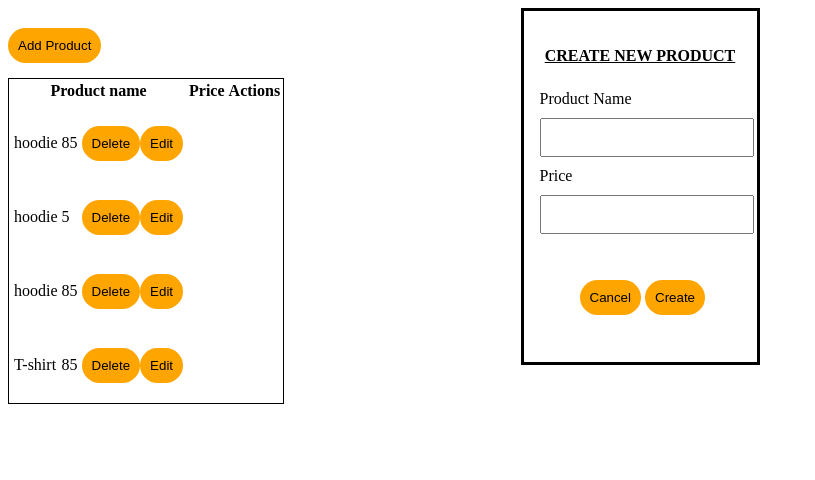
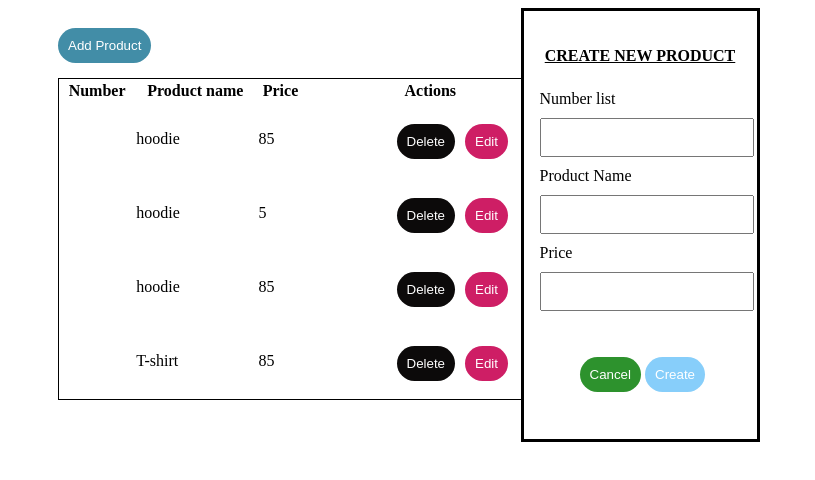
Before and after one commit to Dyna-Hen/dyna-ecommerce_project, a plain HTML site: page seller.html in a window 1280 px wide. Both pictures are taken after a click on the button "Add Product". Shown: the whole page, without its empty margins (0-815 px from the left). Drawn offline with Linux system fonts and the light colour scheme.

```diff
--- a/css-two/style-two.css
+++ b/css-two/style-two.css
@@ -1,6 +1,6 @@
 form{
     background-color: white;
-    /* width: 50%; */
+    /* width: 80%; */
     padding: 15px;
     margin: auto;
     margin-top: 50px;
@@ -18,19 +18,39 @@
     width: 95%;
     margin: 10px 0px;
 }
-input[type=password]{
-    padding: 10px;
-    width: 95%;
-    margin: 10px 0px;
-}
-.rememberme{
-    text-decoration: underline;
-}
 button{
    padding: 10px;
    /* width: 30%; */
    border-radius: 20px;
    margin: 20px 0px 15px 0px;
    border: none;
-   background-color: orange;
+   color: white;
+   /* background-color: orange; */
 }
+#cancelBttColor{
+    background-color: rgb(45, 146, 45);
+}
+#addBttColor{
+    background-color: rgb(66, 141, 167);
+}
+#deletebtt{
+    background-color: rgb(12, 10, 10);
+    margin-left: 90px;
+    margin-right: 10px;
+}
+#editbtt{
+    background-color: rgb(206, 30, 101);
+}
+#createEditButton{
+    background-color: lightskyblue;
+}
+#product-view{
+    margin-left: 50px;
+    width: 400px;
+}
+#table{
+    width: 500px;
+}
+tr{
+    margin-left: 30px;
+}
--- a/seller.html
+++ b/seller.html
@@ -12,13 +12,15 @@
     <dialog open>
 
       <div class="title">Create new Product</div>
+        <label for="number">Number list</label><br>
+        <input type="text" id="nblist"><br>
         <label for="proname">Product Name</label><br>
         <input type="text" id="proname"><br>
         <label for="price">Price</label><br>
         <input type="text" id="price"><br>
 
       <menu>
-        <button onclick="Cancel()">Cancel</button>
+        <button onclick="Cancel()" id="cancelBttColor">Cancel</button>
         <button id="createEditButton" onclick="Create()">Create</button>
       </menu>
     </dialog>
@@ -28,12 +30,13 @@
 
 
   <div id="product-view">
-    <button onclick="Addproduct()">Add Product</button>
+    <button onclick="Addproduct()" id="addBttColor">Add Product</button>
 
     <!-- <div id="product-container"> -->
-      <table style="border: 1px solid;" id="table" >
+      <table style="border: 1px solid" id="table">
         <thead>
           <tr>
+            <th>Number</th>
             <th>Product name</th>
             <th>Price</th>
             <th>Actions</th>
--- a/selljs/seller.js
+++ b/selljs/seller.js
@@ -31,6 +31,7 @@
     price: 85,
   },
   {
+
     name: "hoodie",
     price: 5,
   },
@@ -46,6 +47,7 @@
 // let storePro = JSON.stringify(product);
 // localStorage.setItem("product",storePro);
 // storePro = JSON.parse(localStorage.getItem("product"));
+let productToedit = null;
 
 function show(element) {
   element.style.display = "block";
@@ -70,17 +72,58 @@
 function renderProduct(){
   newcontainer = document.getElementById("product-list");
   newcontainer.remove();
-  newcontainer = document.createElement("div");
+  newcontainer = document.createElement("tbody");
   newcontainer.id = "product-list";
   product_veiw.appendChild(newcontainer);
 
-  for (let pro of product){
+  // for (let pro of product){
+
+  //   let tr = document.createElement("tr");
+
+  //   let td1 = document.createElement("td");
+  //   td1.textContent = pro.name;
+
+  //   let tdN = document.createElement("td");
+  //   tdN.textContent = pro.nblist;
+  //   // add
+  //   // productContainer.appendChild()
+  //   let td2 = document.createElement("td");
+  //   td2.textContent = pro.price;
+
+  //   let td3 = document.createElement("td");
+
+  //   let deletebtt = document.createElement("button");
+  //   deletebtt.id = "deletebtt";
+  //   deletebtt.addEventListener("click", removebtt)
+  //   deletebtt.textContent = "Delete";
+
+
+  //   let editbtt = document.createElement("button");
+  //   editbtt.id = "editbtt";
+  //   editbtt.addEventListener("click", editButton)
+  //   editbtt.textContent = "Edit";
+
+  //   td3.appendChild(deletebtt);
+  //   td3.appendChild(editbtt);
+
+  //   tr.appendChild(tdN);
+  //   tr.appendChild(td1);
+  //   tr.appendChild(td2);
+  //   tr.appendChild(td3);
+  //   newcontainer.appendChild(tr)
+  // }
+  // document.body.appendChild(newcontainer)
+  for (let index = 0; index < product.length; index++){
+    let pro = product[index];
 
     let tr = document.createElement("tr");
+    tr.dataset.index = index;
 
     let td1 = document.createElement("td");
     td1.textContent = pro.name;
 
+    let tdN = document.createElement("td");
+    tdN.textContent = pro.nblist;
     // add
     // productContainer.appendChild()
     let td2 = document.createElement("td");
@@ -96,18 +139,20 @@
 
     let editbtt = document.createElement("button");
     editbtt.id = "editbtt";
-    editbtt.addEventListener("click", editbtt)
+    editbtt.addEventListener("click", editButton)
     editbtt.textContent = "Edit";
 
     td3.appendChild(deletebtt);
     td3.appendChild(editbtt);
 
+    tr.appendChild(tdN);
     tr.appendChild(td1);
     tr.appendChild(td2);
     tr.appendChild(td3);
     newcontainer.appendChild(tr)
   }
-}
+  }
+
 
 function Addproduct() {
   let pro = null;
@@ -124,25 +169,30 @@
 }
 function removebtt(event) {
   let index = event.target.parentElement.parentElement.dataset.index;
+  console.log(index)
   product.splice(index, 1);
   saveProduct();
   renderProduct();
 }
-
+renderProduct()
 function Cancel(e) {
   hide(add_product_form);
 }
 
-function editbtt(event) {
-  productToedit = event.target.parentElement.parentElement.dataset.index;
-  console.log(productToedit);
+function editButton(event) {
+  productToedit = event.target.dataset.index;
+
+  show(add_product_form);
 }
+
 function Create() {
   hide(add_product_form);
 
   let newproduct = {};
   newproduct.name = document.getElementById("proname").value;
   newproduct.price = document.getElementById("price").value;
+  newproduct.nblist = document.getElementById("nblist").value;
+
   product.push(newproduct);
 
 
```
